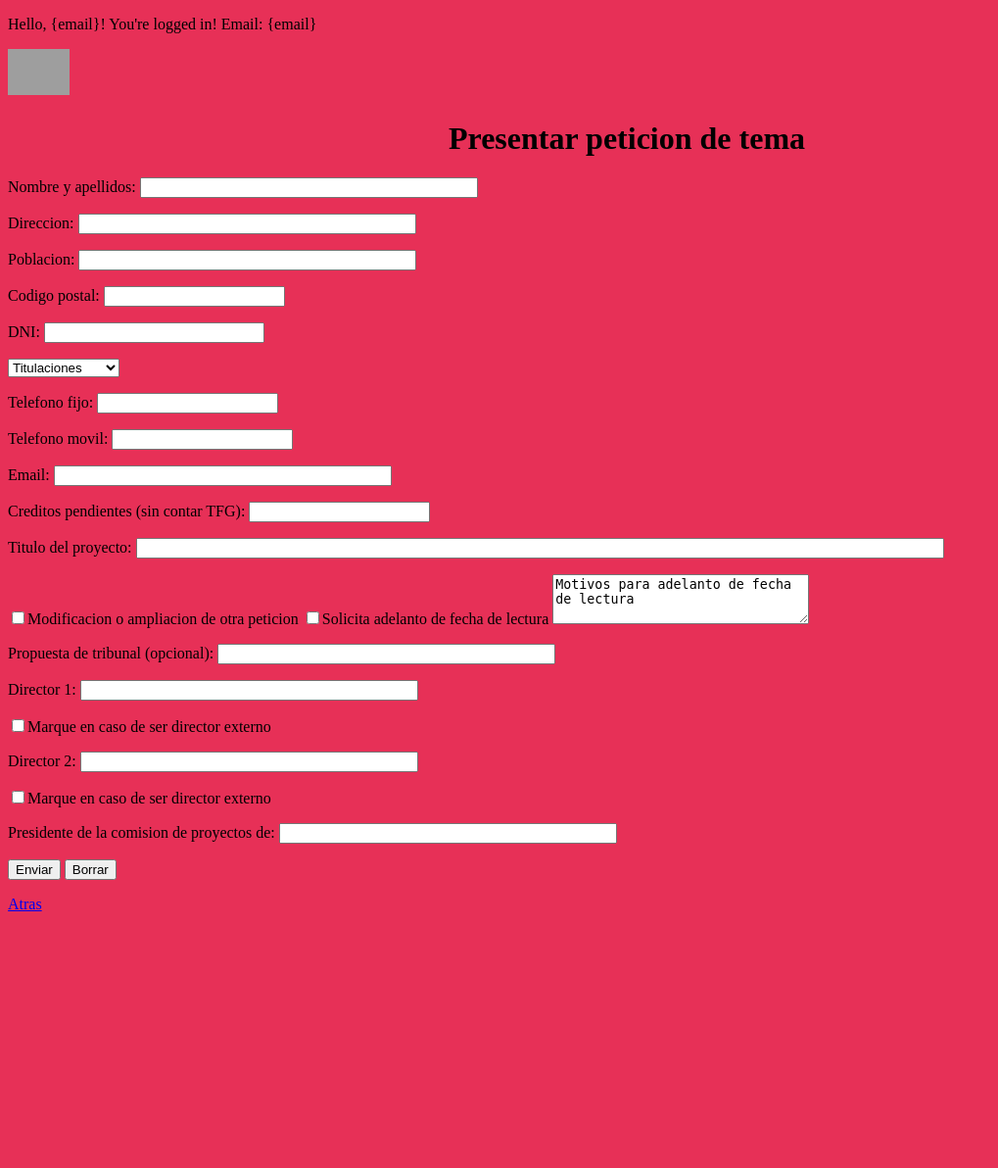
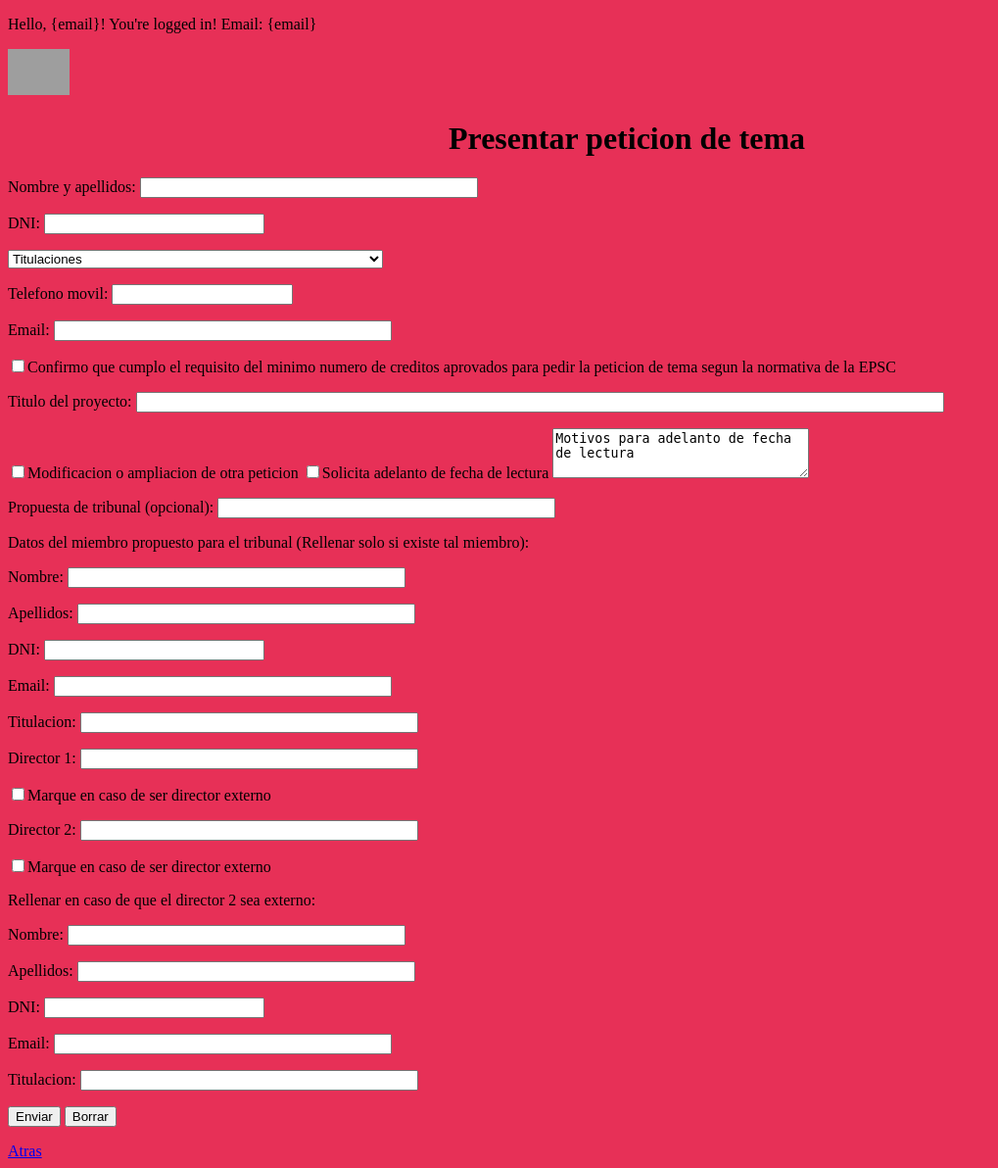
Before and after one commit to carlosromeom/TFG, a Flask app: page /peticion in a window 1280 px wide. Shown: the whole page at 98% size, without its empty margins (0-1019 px from the left). Before the commit the page ends 930 px from the top, so only its background shows below. Run offline with Flask 2, Linux system fonts and the light colour scheme; parts of the project's set-up code (start-up, migrations or seed data) failed here and were passed over; grey boxes are pictures that could not be loaded.

Commit message:
arreglados campos crear peticion de tema

```diff
--- a/app.py
+++ b/app.py
@@ -221,25 +221,33 @@ def prepararPDF():
 
 
     if request.form.get('director1Externo'):
-        director1=request.form['director1'] + " EXTERNO"
+        director1Ext="Si"
     else:
-        director1=request.form['director1']
+        director1Ext="No"
 
     if request.form.get('director2Externo'):
-        director2=request.form['director2'] + " EXTERNO"
+        director2Ext="Si"
     else:
-        director2=request.form['director2']
+        director2Ext="No"
+
+
+    if request.form.get('creditosPendientes'):
+        creditos="Si"
+    else:
+        creditos="No"
+
 
 
     #introducimos los datos de la plantilla en la base de datos
     db = get_db()
     db.execute(
-            "INSERT INTO peticiones (nombre, direccion, poblacion, codigoPostal, DNI, titulacion, telefonoFijo, telefonoMovil, email, creditosPendientes, titulo, modificacionAmpliacion, solicitaAdelanto, propuestaTribunal, director1, director2, presidente, estado, fecha)"
-            "VALUES (?, ?, ?, ?, ?, ?, ?, ?, ?, ?, ?, ?, ?, ?, ?, ?, ?, ?, ?)",
-            (request.form['nombre'], request.form['direccion'], request.form['poblacion'], request.form['codigoPostal'], request.form['DNI'], request.form['titulacion'], request.form['tFijo'], request.form['tMovil'], request.form['email'], request.form['creditosPendientes'], request.form['titulo'], check1, check2, request.form['propuestaTribunal'], director1, director2, request.form['presidente'], "Creada", str(datetime.datetime.now()))
+            "INSERT INTO peticiones (nombre, DNI, titulacion, telefonoMovil, email, creditosPendientes, titulo, modificacionAmpliacion, solicitaAdelanto, propuestaTribunal, nombreMiembroTribunal, apellidosMiembroTribunal, DNIMiembroTribunal, emailMiembroTribunal, TitulacionMiembroTribunal, director1, director1Ext, director2, director2Ext, nombreDirectorExterno, apellidosDirectorExterno, DNIDirectorExterno, emailDirectorExterno, TitulacionDirectorExterno, estado, fecha)"
+            "VALUES (?, ?, ?, ?, ?, ?, ?, ?, ?, ?, ?, ?, ?, ?, ?, ?, ?, ?, ?, ?, ?, ?, ?, ?, ?, ?)",
+            (request.form['nombre'], request.form['DNI'], request.form['titulacion'], request.form['tMovil'], request.form['email'], creditos, request.form['titulo'], check1, check2, request.form['propuestaTribunal'], request.form['nombreMiembroTribunal'], request.form['apellidosMiembroTribunal'], request.form['DNIMiembroTribunal'], request.form['emailMiembroTribunal'], request.form['TitulacionMiembroTribunal'], request.form['director1'], director1Ext, request.form['director2'], director2Ext, request.form['nombreDirectorExterno'], request.form['apellidosDirectorExterno'], request.form['DNIDirectorExterno'], request.form['emailDirectorExterno'], request.form['TitulacionDirectorExterno'], "Creada", str(datetime.datetime.now()))
         )
 
     db.commit()
+
 
 
 
@@ -249,19 +257,16 @@ def prepararPDF():
     pdf.cell(200, 10, txt="", ln=2, align="L")
     pdf.cell(200, 10, txt="", ln=2, align="L")
     pdf.cell(200, 10, txt="Nombre y apellidos: "+str(request.form['nombre']), ln=2, align="L")
-    pdf.cell(200, 10, txt="Direccion: "+str(request.form['direccion']), ln=2, align="L")
-    pdf.cell(200, 10, txt="Poblacion: "+str(request.form['poblacion']), ln=2, align="L")
-    pdf.cell(200, 10, txt="CP: "+str(request.form['codigoPostal']), ln=2, align="L")
+
     pdf.cell(200, 10, txt="", ln=2, align="L")
 
     pdf.cell(200, 10, txt="DNI: "+str(request.form['DNI']), ln=2, align="L")
     pdf.cell(200, 10, txt="Titulacion: "+str(request.form['titulacion']), ln=2, align="L")
-    pdf.cell(200, 10, txt="Telefono fijo: "+str(request.form['tFijo']), ln=2, align="L")
     pdf.cell(200, 10, txt="Telefono movil: "+str(request.form['tMovil']), ln=2, align="L")
     pdf.cell(200, 10, txt="Email: "+str(request.form['email']), ln=2, align="L")
     pdf.cell(200, 10, txt="", ln=2, align="L")
 
-    pdf.cell(200, 10, txt="Creditos pendientes: "+str(request.form['creditosPendientes']), ln=2, align="L")
+    pdf.cell(200, 10, txt="Confirmo cumplimiento requisito creditos pendientes EPSC: "+creditos, ln=2, align="L")
     pdf.cell(200, 10, txt="El alumno cuyos datos personales han quedado reflejados,", ln=2, align="L")
     pdf.cell(200, 10, txt="Solicita,en virtud de lo dispuesto en la normativa de referencia, la aprobación del Tema para ", ln=2, align="L")
     pdf.cell(200, 10, txt="la realización del Proyecto Fin de Carrera que a continuación se describe, y para la cual se adjunta", ln=2, align="L")
@@ -277,17 +282,36 @@ def prepararPDF():
     pdf.cell(200, 10, txt="", ln=2, align="L")
 
     pdf.cell(200, 10, txt="Propuesta de tribunal: "+str(request.form['propuestaTribunal']), ln=2, align="L")
+    pdf.cell(200, 10, txt="Nombre miembro tribunal: "+str(request.form['nombreMiembroTribunal']), ln=2, align="L")
+    pdf.cell(200, 10, txt="Apellidos miembro tribunal: "+str(request.form['apellidosMiembroTribunal']), ln=2, align="L")
+    pdf.cell(200, 10, txt="DNI miembro de tribunal: "+str(request.form['DNIMiembroTribunal']), ln=2, align="L")
+    pdf.cell(200, 10, txt="Email miembro de tribunal: "+str(request.form['emailMiembroTribunal']), ln=2, align="L")
+    pdf.cell(200, 10, txt="Titulacion miembro de tribunal: "+str(request.form['TitulacionMiembroTribunal']), ln=2, align="L")
 
     pdf.cell(200, 10, txt="", ln=2, align="L")
 
-    pdf.cell(200, 10, txt="Director 1: "+director1, ln=2, align="L")
-    pdf.cell(200, 10, txt="Director 2: "+director2, ln=2, align="L")
+    pdf.cell(200, 10, txt="Director 1: "+str(request.form['director1']), ln=2, align="L")
+    pdf.cell(200, 10, txt="Director 1 Externo: "+director1Ext, ln=2, align="L")
+
+
+    pdf.cell(200, 10, txt="Director 2: "+str(request.form['director2']), ln=2, align="L")
+    pdf.cell(200, 10, txt="Director 2 Externo: "+director2Ext, ln=2, align="L")
+
+    pdf.cell(200, 10, txt="Nombre director externo: "+str(request.form['nombreDirectorExterno']), ln=2, align="L")
+    pdf.cell(200, 10, txt="Apellidos director externo: "+str(request.form['apellidosDirectorExterno']), ln=2, align="L")
+    pdf.cell(200, 10, txt="DNI director externo: "+str(request.form['DNIDirectorExterno']), ln=2, align="L")
+    pdf.cell(200, 10, txt="Email director externo: "+str(request.form['emailDirectorExterno']), ln=2, align="L")
+    pdf.cell(200, 10, txt="Titulacion director externo: "+str(request.form['TitulacionDirectorExterno']), ln=2, align="L")
+
+
+
 
     pdf.cell(200, 10, txt="", ln=2, align="L")
 
-    pdf.cell(200, 10, txt="Presidente de la comision de proyectos de: "+str(request.form['presidente']), ln=2, align="L")
+
     pdf.cell(200, 10, txt="", ln=2, align="L")
     pdf.cell(200, 10, txt="Peticion creada en: "+str(date.today()), ln=2, align="L")
+
 
     #nombrePDF="PeticionTema"+request.form['DNI']+str(datetime.datetime.now())
     pdf.output("peticiondetema", 'F')
--- a/schema.sql
+++ b/schema.sql
@@ -10,12 +10,8 @@ CREATE TABLE user (
 
 CREATE TABLE peticiones (
   nombre TEXT NOT NULL,
-  direccion TEXT NOT NULL,
-  poblacion TEXT NOT NULL,
-  codigoPostal TEXT  NOT NULL,
   DNI TEXT NOT NULL,
   titulacion TEXT NOT NULL,
-  telefonoFijo NUMBER,
   telefonoMovil NUMBER,
   email TEXT  NOT NULL,
   creditosPendientes NUMBER NOT NULL,
@@ -23,9 +19,21 @@ CREATE TABLE peticiones (
   modificacionAmpliacion BOOLEAN NOT NULL,
   solicitaAdelanto BOOLEAN NOT NULL,
   propuestaTribunal TEXT,
+  nombreMiembroTribunal TEXT,
+  apellidosMiembroTribunal TEXT,
+  DNIMiembroTribunal TEXT,
+  emailMiembroTribunal TEXT,
+  TitulacionMiembroTribunal TEXT,
   director1 TEXT NOT NULL,
+  director1Ext TEXT NOT NULL,
   director2 TEXT,
-  presidente TEXT NOT NULL,
+  director2Ext TEXT,
+  nombreDirectorExterno TEXT,
+  apellidosDirectorExterno TEXT,
+  DNIDirectorExterno TEXT,
+  emailDirectorExterno TEXT,
+  TitulacionDirectorExterno TEXT,
+
   estado TEXT NOT NULL,
   resolucion TEXT,
   sugerencias TEXT,
--- a/templates/presentarpeticion.html
+++ b/templates/presentarpeticion.html
@@ -11,37 +11,55 @@
 
 			<form action="{{ url_for('prepararPDF') }}" method="post">
   				<p>Nombre y apellidos: <input type="text" name="nombre" size="40"></p>
-  				<p>Direccion: <input type="text" name="direccion" size="40"></p>
-  				<p>Poblacion: <input type="text" name="poblacion" size="40"></p>
-  				<p>Codigo postal: <input type="number" name="codigoPostal"></p>
+
   				<p>DNI: <input type="text" name="DNI" size="25"></p>
   				<select name="titulacion">
             <option selected value="0"> Titulaciones </option>
-            <optgroup label="EPSC">
-              <option value="informatica">I. Informatica</option>
-              <option value="industrial">I. Industrial</option>
-              <option value="electronica">I. Electronica</option>
-            </optgroup>
-            <optgroup label="ETSIAM">
-              <option value="veterinaria">Veterinaria</option>
-              <option value="medicina">Medicina</option>
-              <option value="enfermeria">Enfermeria</option>
-            </optgroup>
+
+              <option value="informatica">Grado en Ingenieria Informatica</option>
+              <option value="electronicaindustrial">Grado en Ingenieria Electronica Industrial</option>
+              <option value="electronica">Grado en Ingenieria Electronica</option>
+              <option value="mecanica">Grado en Ingenieria Mecanica</option>
+              <option value="dobleenergiaelectrica">Doble Grado en Ingenieria Energia y Rec. Min e Ing. Electica</option>
+              <option value="masterindustrial">Master en Ingenieria Industrial</option>
+
           </select>
-  				<p>Telefono fijo: <input type="number" name="tFijo"></p>
-  				<p>Telefono movil: <input type="number" name="tMovil"></p>
+  				<p>Telefono movil: <input type="tel" name="tMovil"></p>
   				<p>Email: <input type="text" name="email" size="40"></p>
-  				<p>Creditos pendientes (sin contar TFG): <input type="number" name="creditosPendientes"></p>
-  				<p>Titulo del proyecto: <input type="text" name="titulo" size="100"></p>
+
+          <input type="checkbox" name="creditosPendientes">Confirmo que cumplo el requisito del minimo numero de creditos aprovados para pedir la peticion de tema segun la normativa de la EPSC
+
+
+          <p>Titulo del proyecto: <input type="text" name="titulo" size="100"></p>
   				<input type="checkbox" name="modificacionAmpliacion">Modificacion o ampliacion de otra peticion
   				<input type="checkbox" name="solicitaAdelanto">Solicita adelanto de fecha de lectura
 				<textarea name="motivosAdelanto" rows="3" cols="30">Motivos para adelanto de fecha de lectura</textarea>
 				<p>Propuesta de tribunal (opcional): <input type="text" name="propuestaTribunal" size="40"></p>
+        <p>Datos del miembro propuesto para el tribunal (Rellenar solo si existe tal miembro):</p>
+        <p>Nombre: <input type="text" name="nombreMiembroTribunal" size="40"></p>
+        <p>Apellidos: <input type="text" name="apellidosMiembroTribunal" size="40"></p>
+        <p>DNI: <input type="text" name="DNIMiembroTribunal" size="25"></p>
+        <p>Email: <input type="text" name="emailMiembroTribunal" size="40"></p>
+        <p>Titulacion: <input type="text" name="TitulacionMiembroTribunal" size="40"></p>
+
 				<p>Director 1: <input type="text" name="director1" size="40"></p>
         <input type="checkbox" name="director1Externo">Marque en caso de ser director externo
+
+
+
 				<p>Director 2: <input type="text" name="director2" size="40"></p>
         <input type="checkbox" name="director2Externo">Marque en caso de ser director externo
-				<p>Presidente de la comision de proyectos de: <input type="text" name="presidente" size="40"></p>
+        <p>Rellenar en caso de que el director 2 sea externo:</p>
+        <p>Nombre: <input type="text" name="nombreDirectorExterno" size="40"></p>
+        <p>Apellidos: <input type="text" name="apellidosDirectorExterno" size="40"></p>
+        <p>DNI: <input type="text" name="DNIDirectorExterno" size="25"></p>
+        <p>Email: <input type="text" name="emailDirectorExterno" size="40"></p>
+        <p>Titulacion: <input type="text" name="TitulacionDirectorExterno" size="40"></p>
+
+
+
+
+
   				<p>
     				<input type="submit" value="Enviar">
     				<input type="reset" value="Borrar">
```
Also changed, not shown: templates/consultarPeticionesdeTema.html (+24 -8 lines), templates/crearConvocatoria.html (+8 -10 lines), templates/crearTribunal.html (+11 -1 lines), templates/filtrarTribunalTitulacion.html (+8 -10 lines), templates/seleccionarTitulacion.html (+8 -10 lines), templates/subirTFG.html (+8 -10 lines), templates/validarPeticionesdeTema.html (+23 -9 lines), 2 other files.
